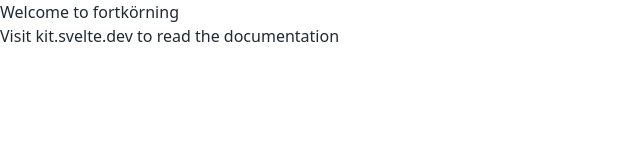
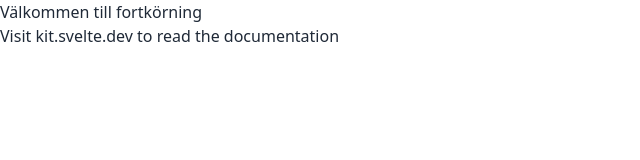
Before and after one commit to leonardwarner/fortkorning, a SvelteKit app: page / in a window 1280 px wide. Shown: the top 160 px of the page, without its empty margins (0-640 px from the left). Built offline with nearby package versions, Linux system fonts and the light colour scheme.

Commit message:
Update src/routes/+page.svelte
Co-authored-by: Fabian Mossberg <fabian@webbdesigner.se>

```diff
--- a/src/routes/+page.svelte
+++ b/src/routes/+page.svelte
@@ -1,2 +1,2 @@
-<h1>Welcome to fortkörning</h1>
+<h1>Välkommen till fortkörning</h1>
 <p>Visit <a href="https://kit.svelte.dev">kit.svelte.dev</a> to read the documentation</p>
```
